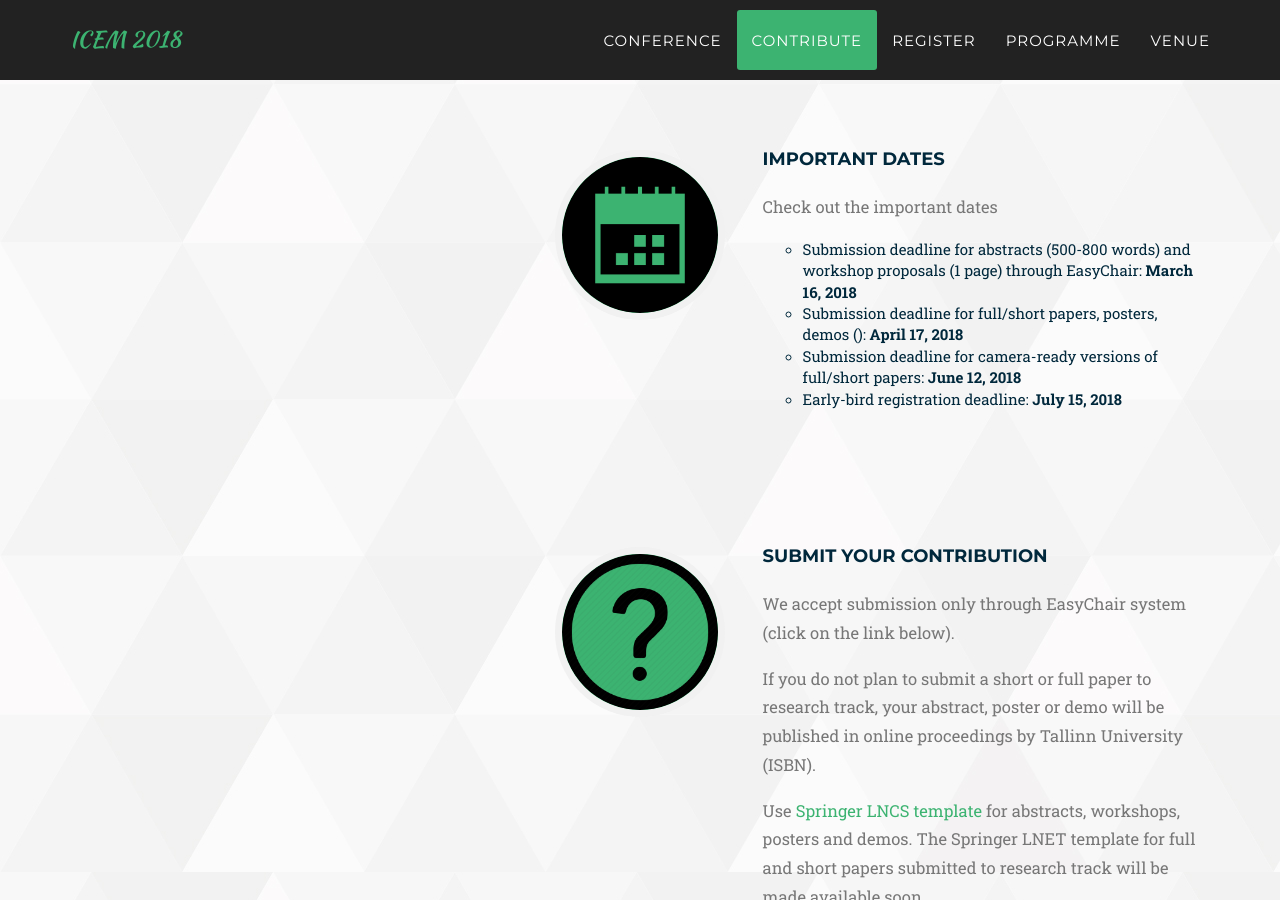
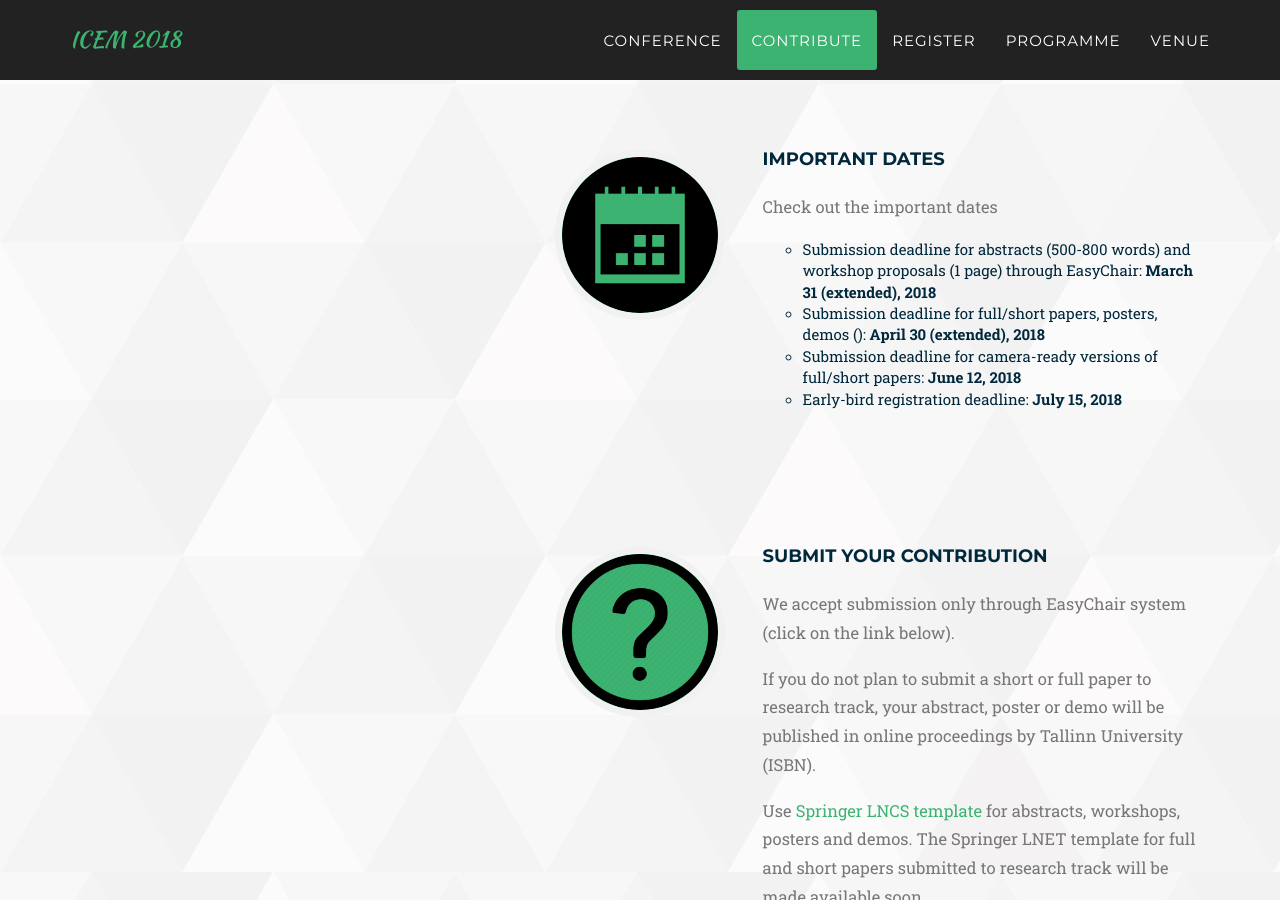
Before and after one commit to MJoosep/ICEM, a Jekyll site: the page built from index.html, in a window 1280 px wide and 900 px high, scrolled down 5768 px. Built offline with Jekyll 4.4.1, drawn with Linux system fonts in a browser that asks for light colours; some web fonts are replaced.

Commit message:
Update contribute.html

```diff
--- a/_includes/2017_data/contribute.html
+++ b/_includes/2017_data/contribute.html
@@ -42,8 +42,8 @@
                                 <div class="timeline-heading">
                                     <p class="text-muted">Check out the important dates
                                     <ul>
-                                        <li>Submission deadline for abstracts (500-800 words) and workshop proposals (1 page) through EasyChair: <b>March 16, 2018</b></li>
-                                        <li>Submission deadline for full/short papers, posters, demos (): <b>April 17, 2018</b></li>
+                                        <li>Submission deadline for abstracts (500-800 words) and workshop proposals (1 page) through EasyChair: <b>March 31 (extended), 2018</b></li>
+                                        <li>Submission deadline for full/short papers, posters, demos (): <b>April 30 (extended), 2018</b></li>
                                         <li>Submission deadline for camera-ready versions of full/short papers: <b>June 12, 2018</b></li>
                                         <li>Early-bird registration deadline: <b>July 15, 2018</b></li>
                                     </p>
```
